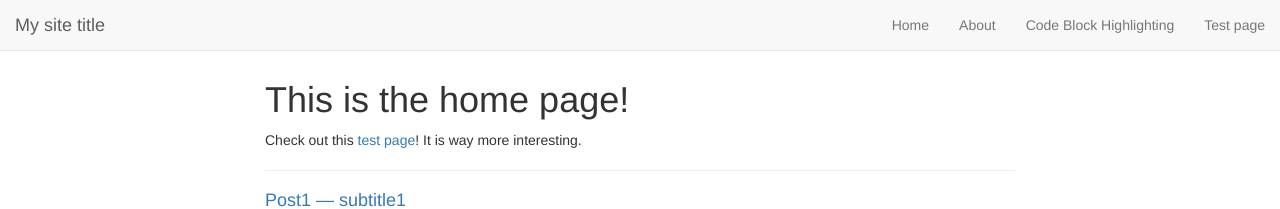
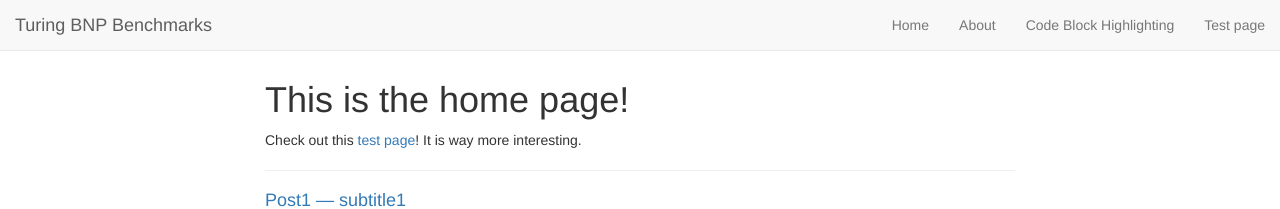
Before and after one commit to luiarthur/TuringBnpBenchmarks, a Jekyll site: the page built from docs/index.md, in a window 1280 px wide. Shown: the top 209 px of the page. Built offline with Jekyll 4.4.1, drawn with Linux system fonts in a browser that asks for light colours; comment, search, counter and statistics services are not loaded; our own code applies the rules of GitHub Pages for plain Markdown files.

Commit message:
added seo tag

```diff
--- a/docs/_config.yml
+++ b/docs/_config.yml
@@ -1,8 +1,9 @@
 # Site settings
-title: "My site title"
+title: "Turing BNP Benchmarks"
+subtitle: "GSoC 2020 Turing.jl Project"
 email: luiarthur@gmail.com
-description: "Put a description here"
-# google_analytics: <put google analytics seo tag here>
+description: "Benchmarks for Bayesian nonparametric models implemented in various PPLs."
+google_analytics: UA-135308301-2
 
 plugins:
   # search engine optimization
```
